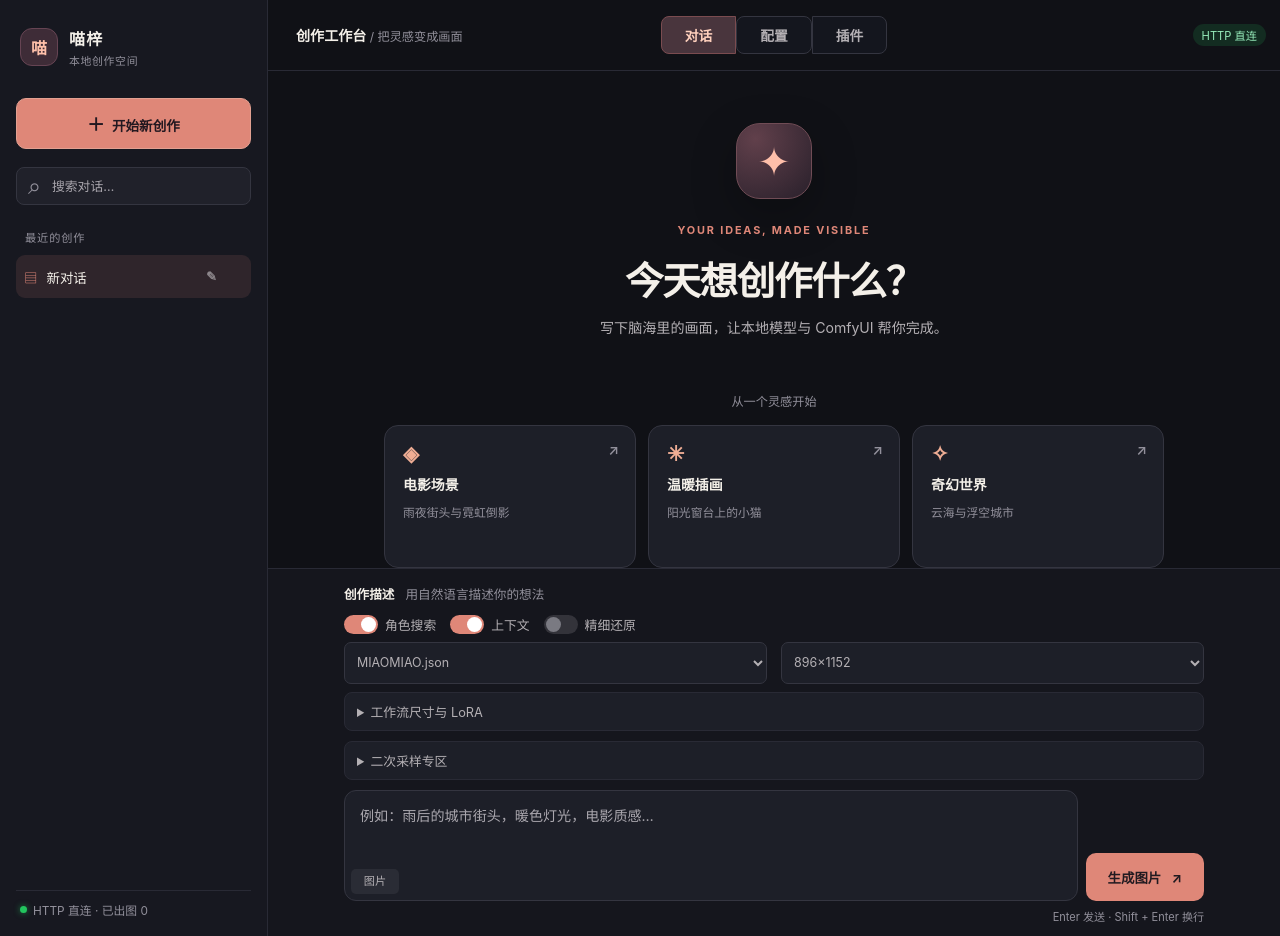
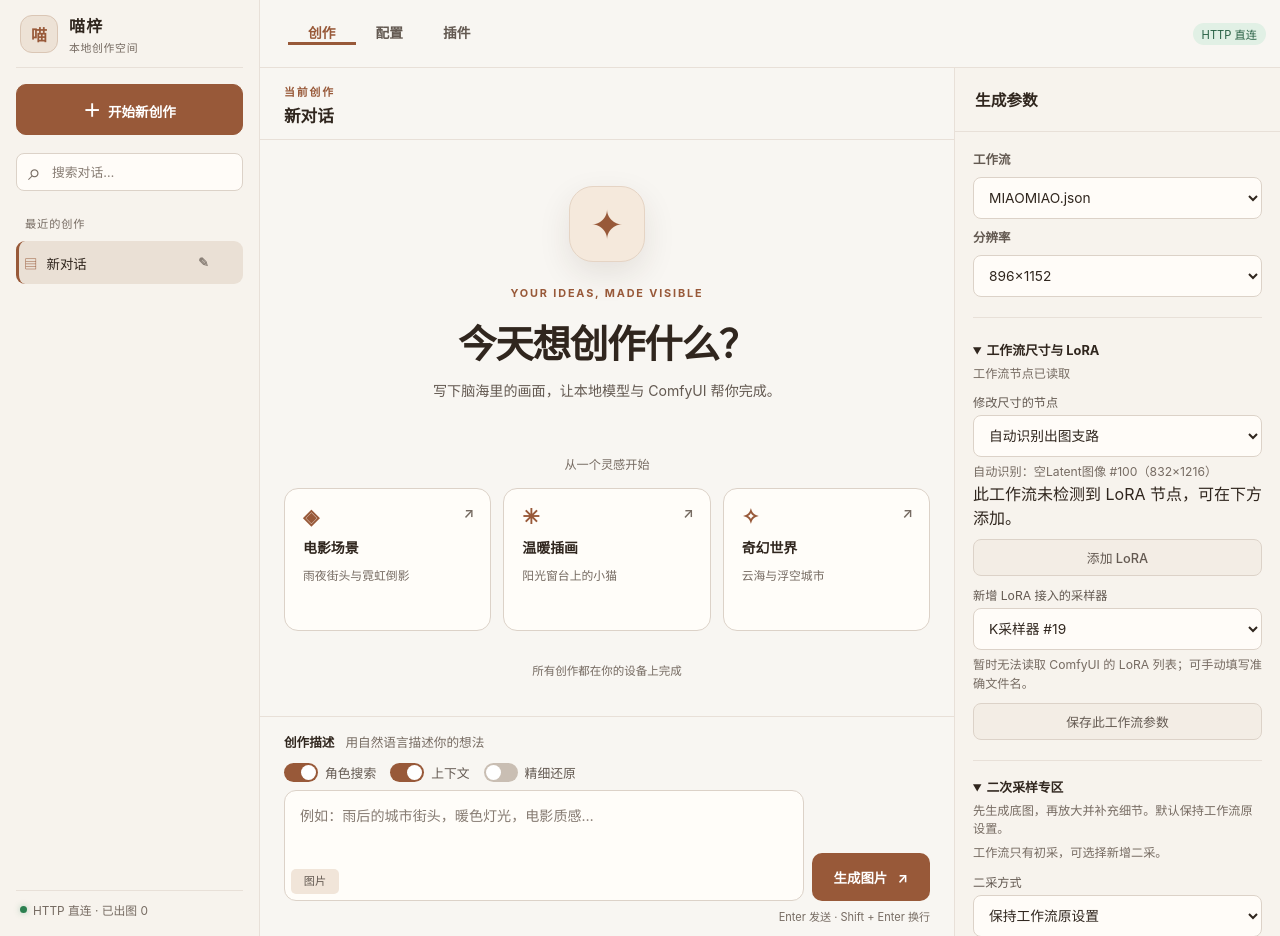
Before and after one commit to xiaoyang117/miaozi-comfyui-bridge, a Flask app: page / in a window 1280 px wide. Run offline with Flask 3, Linux system fonts and the light colour scheme; data that the repository does not hold is empty.

Commit message:
Apply warm gallery theme to three-column creation workspace
Co-Authored-By: Devin AI <158243242+devin-ai-integration[bot]@users.noreply.github.com>

```diff
--- a/server/static/style.css
+++ b/server/static/style.css
@@ -1,20 +1,20 @@
 * { margin: 0; padding: 0; box-sizing: border-box; }
 
 :root {
-  --bg: #101116;
-  --bg-soft: #171820;
-  --bg-card: #1d1f28;
-  --bg-input: #14161e;
-  --line: #343540;
-  --line-soft: #292a35;
-  --text: #f4f0e9;
-  --text-dim: #b4b0b4;
-  --text-faint: #92909b;
-  --accent: #df8778;
-  --accent-hi: #f09c8a;
-  --ok: #22c55e;
-  --warn: #f59e0b;
-  --err: #ef4444;
+  --bg: #f8f6f2;
+  --bg-soft: #f7f3ed;
+  --bg-card: #fffdf9;
+  --bg-input: #fffcf8;
+  --line: #dcd2c8;
+  --line-soft: #e8e0d8;
+  --text: #30261e;
+  --text-dim: #635951;
+  --text-faint: #766b62;
+  --accent: #985939;
+  --accent-hi: #7d452d;
+  --ok: #2c8050;
+  --warn: #a16e21;
+  --err: #b93936;
   --radius: 14px;
 }
 
@@ -59,20 +59,21 @@ body {
 .app { display: flex; height: 100vh; height: 100dvh; }
 
 .sidebar {
-  width: 268px; flex-shrink: 0; background: var(--bg-soft);
+  width: 260px; flex-shrink: 0; background: var(--bg-soft);
   border-right: 1px solid var(--line-soft);
-  display: flex; flex-direction: column; padding: 26px 16px 16px;
+  display: flex; flex-direction: column; padding: 0 16px 16px;
 }
 .sidebar-head {
   display: flex; align-items: center; justify-content: space-between;
-  padding: 0 4px 30px;
+  min-height: 68px; padding: 0 4px; margin-bottom: 16px;
+  border-bottom: 1px solid var(--line-soft);
 }
 .brand-lockup { display: flex; align-items: center; gap: 11px; }
 .brand-lockup > div { display: flex; flex-direction: column; gap: 2px; }
 .brand-mark {
   display: grid; place-items: center; width: 38px; height: 38px;
-  background: #3e2c37; border: 1px solid #664453; border-radius: 12px;
-  color: #ffc0aa; font-size: 1rem; font-weight: 700;
+  background: #ede2d6; border: 1px solid #dac6b5; border-radius: 12px;
+  color: var(--accent); font-size: 1rem; font-weight: 700;
 }
 .brand { font-size: 1rem; letter-spacing: .08em; }
 .brand-lockup small { font-size: .68rem; color: var(--text-faint); letter-spacing: .06em; }
@@ -82,17 +83,17 @@ body {
   font-size: 1.1rem; line-height: 1; padding: 4px 7px; border-radius: 6px;
   cursor: pointer;
 }
-.btn-icon:hover { background: rgba(255,255,255,.06); color: var(--text); }
+.btn-icon:hover { background: #efe6db; color: var(--text); }
 .btn-new {
-  width: 100%; padding: 12px; border-radius: 10px; border: 1px solid #e2a091;
-  background: var(--accent); color: #231820; font-size: .85rem;
+  width: 100%; padding: 12px; border-radius: 10px; border: 1px solid var(--accent);
+  background: var(--accent); color: #fff; font-size: .85rem;
   font-weight: 700; cursor: pointer; margin-bottom: 18px;
 }
-.btn-new:hover { border-color: var(--accent-hi); color: #231820; background: var(--accent-hi); }
+.btn-new:hover { border-color: var(--accent-hi); color: #fff; background: var(--accent-hi); }
 .btn-new span { margin-right: 4px; font-size: 1.1rem; }
 .session-search-wrap { position: relative; display: block; margin-bottom: 24px; }
 .session-search-wrap::before { content: '⌕'; position: absolute; left: 12px; top: 5px; color: var(--text-faint); font-size: 1.45rem; pointer-events: none; }
-.session-search-wrap input[type="search"] { width: 100%; height: 38px; padding: 0 12px 0 35px; font-size: .8rem; background: #20212a; }
+.session-search-wrap input[type="search"] { width: 100%; height: 38px; padding: 0 12px 0 35px; font-size: .8rem; background: var(--bg-input); }
 .sidebar-label { padding: 0 9px 10px; color: var(--text-faint); font-size: .7rem; letter-spacing: .08em; }
 .session-list { flex: 1; overflow-y: auto; display: flex; flex-direction: column; gap: 2px; }
 .session-item {
@@ -100,8 +101,11 @@ body {
   padding: 10px 8px; border-radius: 9px; cursor: pointer;
   font-size: .84rem; color: var(--text-dim); transition: background .12s;
 }
-.session-item:hover { background: rgba(255,255,255,.05); }
-.session-item.active { background: rgba(223,135,120,.12); color: var(--text); }
+.session-item:hover { background: #f0e9e1; }
+.session-item.active {
+  background: #eae0d5; color: var(--text);
+  border-left: 3px solid var(--accent); padding-left: 5px;
+}
 .session-title {
   flex: 1; min-width: 0; overflow: hidden; text-overflow: ellipsis;
   white-space: nowrap; cursor: pointer; background: none; padding: 0;
@@ -127,38 +131,72 @@ body {
   font-size: .74rem; color: var(--text-faint);
 }
 .dot { width: 7px; height: 7px; border-radius: 50%; flex-shrink: 0; }
-.dot-on { background: var(--ok); box-shadow: 0 0 6px rgba(34,197,94,.6); }
-.dot-off { background: #4a4a50; }
+.dot-on { background: var(--ok); box-shadow: 0 0 6px rgba(44,128,80,.35); }
+.dot-off { background: #b8aa9d; }
 
 .main { flex: 1; display: flex; flex-direction: column; min-width: 0; min-height: 0; }
 
 .topbar {
-  display: flex; align-items: center; justify-content: center;
-  gap: 10px; padding: 16px 28px; border-bottom: 1px solid var(--line-soft);
-  flex-shrink: 0; position: relative;
+  display: flex; align-items: center; justify-content: flex-start;
+  gap: 10px; min-height: 68px; padding: 0 28px;
+  border-bottom: 1px solid var(--line-soft); flex-shrink: 0; position: relative;
 }
-.topbar-title { position: absolute; left: 28px; font-size: .88rem; font-weight: 650; }
-.topbar-title span { font-size: .76rem; color: var(--text-faint); font-weight: 400; }
 .btn-menu { display: none; position: absolute; left: 10px; }
 .tabs { display: flex; }
 .tab {
-  padding: 8px 23px; border: 1px solid var(--line); background: var(--bg-input);
-  color: var(--text-dim); cursor: pointer; font-size: .86rem; font-weight: 600;
+  align-self: stretch; padding: 0 20px; border: none; border-bottom: 3px solid transparent;
+  border-radius: 0; background: transparent; color: var(--text-dim);
+  cursor: pointer; font-size: .86rem; font-weight: 600;
   transition: all .15s;
 }
-.tab:first-child { border-radius: 8px 0 0 8px; }
-.tab:last-child { border-radius: 0 8px 8px 0; }
-.tab.active { background: #49353d; color: #ffd0bd; border-color: #7b4c50; }
+.tab:hover { background: #f1e8de; color: var(--accent); }
+.tab.active { background: transparent; color: var(--accent); border-bottom-color: var(--accent); }
 .badge {
   position: absolute; right: 14px; top: 50%;
   transform: translateY(-50%);
   font-size: .7rem; padding: 3px 9px; border-radius: 20px;
 }
-.badge-on { background: rgba(34,197,94,.15); color: #96ebba; }
-.badge-off { background: rgba(255,255,255,.06); color: var(--text-faint); }
+.badge-on { background: #e1f0e5; color: #286044; }
+.badge-off { background: #ede6dd; color: var(--text-faint); }
 
 .panel { display: none; min-height: 0; }
 .panel.active { display: flex; flex-direction: column; flex: 1; }
+#panel-chat.active { display: grid; grid-template-columns: minmax(0, 1fr) 326px; }
+.chat-stage { display: flex; flex-direction: column; min-width: 0; min-height: 0; }
+.canvas-heading {
+  display: flex; align-items: center; justify-content: space-between;
+  min-height: 68px; padding: 12px 24px; border-bottom: 1px solid var(--line-soft);
+}
+.canvas-heading h1 {
+  font-size: 1.04rem; margin-top: 3px; font-weight: 650;
+  overflow: hidden; text-overflow: ellipsis; white-space: nowrap;
+}
+.canvas-heading > div { min-width: 0; }
+#panelControlsButton { display: none; }
+.control-panel {
+  display: flex; flex-direction: column; min-width: 0; min-height: 0;
+  border-left: 1px solid var(--line-soft); background: var(--bg-soft);
+}
+.control-panel-heading {
+  display: flex; align-items: center; justify-content: space-between;
+  padding: 20px; border-bottom: 1px solid var(--line-soft);
+}
+.control-panel-heading h2 { font-size: .98rem; }
+.controls-close { display: none; }
+.control-panel-body { overflow-y: auto; padding: 18px; overscroll-behavior: contain; }
+.control-picks {
+  display: grid; gap: 9px; padding-bottom: 20px;
+  margin-bottom: 6px; border-bottom: 1px solid var(--line-soft);
+}
+.control-picks label { font-size: .78rem; color: var(--text-dim); font-weight: 600; }
+.control-picks select { width: 100%; }
+.control-panel .workflow-controls {
+  min-width: 0; border: none; border-bottom: 1px solid var(--line-soft);
+  border-radius: 0; background: none; padding: 16px 0 20px; margin: 0;
+}
+.control-panel .workflow-controls summary { color: var(--text); font-weight: 650; }
+.control-panel .workflow-controls > button { width: 100%; margin: 10px 0 0; }
+.controls-mask { position: fixed; inset: 0; z-index: 390; background: rgba(38,26,18,.4); }
 #panel-settings.active, #panel-plugins.active { overflow-y: auto; padding: 28px max(22px, calc((100% - 820px)/2)) 56px; }
 .settings-intro { margin-bottom: 24px; }
 .settings-intro h1 { font-size: 1.6rem; margin: 9px 0 5px; }
@@ -166,7 +204,7 @@ body {
 
 /* ==================== 对话 ==================== */
 .chat-messages {
-  flex: 1; overflow-y: auto; padding: 28px max(24px, calc((100% - 860px)/2)) 14px;
+  flex: 1; overflow-y: auto; padding: 22px 24px 14px;
   display: flex; flex-direction: column; gap: 12px;
   overscroll-behavior: contain;
 }
@@ -176,8 +214,8 @@ body {
 }
 .hero-symbol {
   width: 76px; height: 76px; display: grid; place-items: center; margin: 0 auto 24px;
-  border: 1px solid #704c55; border-radius: 24px; background: radial-gradient(circle at 25% 20%, #61404b, #29202b);
-  color: #ffbfaa; font-size: 2.5rem; box-shadow: 0 16px 45px #0004;
+  border: 1px solid #e5d4c4; border-radius: 24px; background: #f5e9dc;
+  color: var(--accent); font-size: 2.5rem; box-shadow: 0 12px 32px rgba(62,41,25,.1);
 }
 .eyebrow { color: var(--accent); letter-spacing: .17em; font-size: .68rem; font-weight: 700; }
 .empty-hint h1 { font-size: clamp(1.7rem, 3vw, 2.55rem); letter-spacing: -.03em; margin: 13px 0 10px; color: var(--text); }
@@ -189,19 +227,19 @@ body {
   background: var(--bg-card); border: 1px solid var(--line); border-radius: 14px;
   padding: 18px; color: var(--text); text-align: left;
 }
-.starter-card:hover { background: #292632; border-color: #996462; transform: translateY(-2px); }
-.starter-card > span { color: #efad94; font-size: 1.3rem; line-height: 1; }
+.starter-card:hover { background: #f5ede4; border-color: var(--accent); transform: translateY(-2px); }
+.starter-card > span { color: var(--accent); font-size: 1.3rem; line-height: 1; }
 .starter-card strong { font-size: .87rem; }
 .starter-card small { color: var(--text-faint); font-size: .74rem; font-weight: 400; }
 .starter-card em { position: absolute; right: 16px; top: 16px; color: var(--text-faint); font-style: normal; }
 .empty-footnote { margin-top: 31px; color: var(--text-faint); font-size: .72rem; }
 .chat-bubble {
-  max-width: 760px; padding: 11px 15px; border-radius: 12px;
+  max-width: 860px; padding: 11px 15px; border-radius: 12px;
   font-size: .88rem; line-height: 1.55; word-break: break-word;
   position: relative; flex-shrink: 0;
 }
-.chat-user { align-self: flex-end; background: #533943; color: var(--text); border: 1px solid #79515b; border-bottom-right-radius: 4px; }
-.chat-assistant { align-self: flex-start; background: var(--bg-card); border: 1px solid var(--line); border-bottom-left-radius: 4px; width: 100%; }
+.chat-user { align-self: flex-end; background: #eee4da; color: var(--text); border: 1px solid #d9c7b5; border-bottom-right-radius: 4px; }
+.chat-assistant { align-self: center; background: var(--bg-card); border: 1px solid var(--line); width: 100%; }
 .chat-text { white-space: pre-wrap; }
 .image-description {
   margin: 8px 0 12px; padding: 10px 12px;
@@ -276,10 +315,10 @@ body {
 
 /* 输入区 */
 .chat-input-bar {
-  flex-shrink: 0; padding: 15px max(24px, calc((100% - 860px)/2)) 12px;
+  flex-shrink: 0; padding: 15px 24px 12px;
   padding-bottom: calc(12px + env(safe-area-inset-bottom));
   border-top: 1px solid var(--line-soft);
-  background: #15161d;
+  background: var(--bg);
   max-height: 70vh; overflow-y: auto;
 }
 .composer-label { color: var(--text); font-size: .79rem; font-weight: 650; margin-bottom: 12px; }
@@ -320,12 +359,12 @@ body {
 .toggle-label input { position: absolute; opacity: 0; width: 1px; height: 1px; }
 .toggle-label input:focus-visible + .toggle-slider { outline: 2px solid var(--accent-hi); outline-offset: 3px; }
 .toggle-slider {
-  width: 34px; height: 19px; background: #33333a; border-radius: 10px;
+  width: 34px; height: 19px; background: #c9beb3; border-radius: 10px;
   position: relative; transition: background .2s; flex-shrink: 0;
 }
 .toggle-slider::after {
   content: ''; position: absolute; top: 2px; left: 2px;
-  width: 15px; height: 15px; background: #7a7a82; border-radius: 50%;
+  width: 15px; height: 15px; background: #fff; border-radius: 50%;
   transition: transform .2s, background .2s;
 }
 .toggle-label input:checked + .toggle-slider { background: var(--accent); }
@@ -340,10 +379,10 @@ body {
   transition: border-color .2s, background .2s; display: block;
 }
 .textarea-wrap textarea:focus { border-color: var(--accent); }
-.textarea-wrap textarea.drag { border-color: var(--accent); background: rgba(223,135,120,.06); }
+.textarea-wrap textarea.drag { border-color: var(--accent); background: #f8efe7; }
 .chat-input-row > button {
   padding: 14px 22px; border: none; border-radius: 10px; background: var(--accent);
-  color: #211a20; font-size: .84rem; font-weight: 700; cursor: pointer;
+  color: #fff; font-size: .84rem; font-weight: 700; cursor: pointer;
   white-space: nowrap; flex-shrink: 0;
 }
 .chat-input-row > button span { margin-left: 7px; }
@@ -354,9 +393,9 @@ body {
   position: absolute; bottom: 7px; left: 7px;
   display: flex; align-items: center; justify-content: center;
   width: 48px; height: 25px; cursor: pointer; border-radius: 5px;
-  background: rgba(255,255,255,.06); transition: background .15s; z-index: 1;
+  background: #f1e5d9; transition: background .15s; z-index: 1;
 }
-.btn-img-inline:hover { background: rgba(223,135,120,.25); }
+.btn-img-inline:hover { background: #e8d5c4; }
 .btn-img-inline input { position: absolute; opacity: 0; width: 1px; height: 1px; }
 .btn-img-inline:focus-within { outline: 2px solid var(--accent-hi); outline-offset: 2px; }
 .btn-img-inline span { font-size: .7rem; color: var(--text-dim); line-height: 1; }
@@ -424,7 +463,7 @@ input[type="text"], input[type="search"], input[type="password"], input[type="nu
 }
 textarea { min-height: 84px; }
 input:focus, select:focus, textarea:focus { border-color: var(--accent); }
-input::placeholder, textarea::placeholder { color: #aaa7ae; }
+input::placeholder, textarea::placeholder { color: #867b72; }
 textarea { resize: vertical; line-height: 1.5; }
 select { cursor: pointer; }
 input[type=number]::-webkit-inner-spin-button,
@@ -433,30 +472,30 @@ input[type=number] { -moz-appearance: textfield; }
 
 button {
   padding: 9px 18px; border: none; border-radius: 8px; background: var(--accent);
-  color: #211a20; font-size: .86rem; font-weight: 600; cursor: pointer;
+  color: #fff; font-size: .86rem; font-weight: 600; cursor: pointer;
   font-family: inherit; transition: background .18s, opacity .18s;
 }
 button:hover { background: var(--accent-hi); }
 button:disabled { opacity: .5; cursor: not-allowed; }
 .btn-secondary {
-  background: #30303a; color: var(--text-dim); font-weight: 500;
+  background: #f3ede5; color: var(--text-dim); font-weight: 500;
   font-size: .8rem; padding: 8px 14px; border: 1px solid var(--line);
 }
-.btn-secondary:hover { background: #303037; color: var(--text); border-color: var(--accent); }
+.btn-secondary:hover { background: #e9dccf; color: var(--text); border-color: var(--accent); }
 .settings-group > button { margin-top: 11px; width: 100%; }
 .settings-group .check-row + button { width: auto; }
 .plugin-actions { margin: 0 0 16px; }
 .plugin-card h3 { text-transform: none; letter-spacing: normal; }
 .plugin-card .toggle-label { margin-top: 12px; }
 .plugin-card .dim { font-size: .76rem; }
-.plugin-error { color: #fca5a5; font-size: .8rem; margin: 10px 0; white-space: pre-wrap; }
+.plugin-error { color: var(--err); font-size: .8rem; margin: 10px 0; white-space: pre-wrap; }
 .plugin-panel { padding: 16px 0 0; }
 
 /* 错误条 */
 .error {
   margin-top: 12px; padding: 11px 14px; border-radius: 8px; font-size: .82rem;
   display: flex; justify-content: space-between; align-items: flex-start; gap: 10px;
-  background: rgba(239,68,68,.1); border: 1px solid rgba(239,68,68,.5); color: #fca5a5;
+  background: #fff0ec; border: 1px solid #d9928a; color: var(--err);
 }
 .error-content {
   margin: 0; font-size: .8rem; line-height: 1.55; white-space: pre-wrap;
--- a/server/templates/index.html
+++ b/server/templates/index.html
@@ -43,9 +43,8 @@
   <main class="main">
     <div class="topbar">
       <button class="btn-icon btn-menu" title="对话列表" aria-label="打开对话列表" onclick="toggleSidebar()">☰</button>
-      <div class="topbar-title">创作工作台 <span> / 把灵感变成画面</span></div>
       <nav class="tabs">
-        <button class="tab active" data-tab="chat" onclick="switchTab('chat')">对话</button>
+        <button class="tab active" data-tab="chat" onclick="switchTab('chat')">创作</button>
         <button class="tab" data-tab="settings" onclick="switchTab('settings')">配置</button>
         <button class="tab" data-tab="plugins" onclick="switchTab('plugins')">插件</button>
       </nav>
@@ -54,6 +53,12 @@
 
     <!-- -------- 对话面板 -------- -->
     <div id="panel-chat" class="panel active">
+      <div class="chat-stage">
+        <div class="canvas-heading">
+          <div><span class="eyebrow">当前创作</span><h1 id="activeSessionTitle">新对话</h1></div>
+          <button id="panelControlsButton" class="btn-secondary" type="button"
+                  aria-controls="controlPanel" aria-expanded="false" onclick="toggleControls()">生成参数</button>
+        </div>
       <template id="emptyTemplate">
         <div class="empty-hint">
           <div class="hero-symbol" aria-hidden="true">✦</div>
@@ -95,15 +100,35 @@
             精细还原
           </label>
         </div>
-        <div class="chat-toggle-row">
-          <div class="pick">
-            <select id="chat_workflow" title="工作流" aria-label="工作流"></select>
-          </div>
-          <div class="pick">
-            <select id="chat_preset" title="分辨率" aria-label="分辨率"></select>
-          </div>
-        </div>
-        <details class="workflow-controls">
+        <div class="chat-input-row">
+          <div class="textarea-wrap">
+            <textarea id="chatInput" rows="3" placeholder="例如：雨后的城市街头，暖色灯光，电影质感…" aria-label="图片描述"></textarea>
+            <label class="btn-img-inline" title="上传参考图">
+              <input type="file" accept="image/*" multiple onchange="onImageSelect(event)">
+              <span>图片</span>
+            </label>
+          </div>
+          <button id="chatSendBtn" onclick="sendMessage()">生成图片 <span aria-hidden="true">↗</span></button>
+        </div>
+        <div class="composer-footnote">Enter 发送 · Shift + Enter 换行</div>
+        <div id="imagePreview" class="image-preview hidden">
+          <button class="btn-remove-img" onclick="removeImage()">×</button>
+        </div>
+      </div>
+      </div>
+      <div id="controlsMask" class="controls-mask hidden" onclick="closeControls()"></div>
+      <aside id="controlPanel" class="control-panel" aria-label="生成参数">
+        <div class="control-panel-heading"><h2>生成参数</h2>
+          <button class="btn-icon controls-close" type="button" aria-label="关闭生成参数" onclick="closeControls()">×</button>
+        </div>
+        <div class="control-panel-body">
+          <div class="control-picks">
+            <label for="chat_workflow">工作流</label>
+            <select id="chat_workflow" aria-label="工作流"></select>
+            <label for="chat_preset">分辨率</label>
+            <select id="chat_preset" aria-label="分辨率"></select>
+          </div>
+          <details class="workflow-controls" open>
             <summary>工作流尺寸与 LoRA</summary>
             <p id="workflowControlStatus" class="hint">选择工作流后读取节点</p>
             <label for="resolutionSource">修改尺寸的节点</label>
@@ -120,7 +145,7 @@
             <p id="loraModelStatus" class="hint"></p>
             <button type="button" class="btn-secondary" onclick="saveWorkflowControls()">保存此工作流参数</button>
           </details>
-        <details class="workflow-controls">
+          <details class="workflow-controls" open>
             <summary>二次采样专区</summary>
             <p class="hint">先生成底图，再放大并补充细节。默认保持工作流原设置。</p>
             <p id="secondPassStatus" class="hint">选择工作流后读取二采节点</p>
@@ -140,21 +165,8 @@
             <p class="hint">降噪越高，画面变化通常越大；放大倍数会增加显存和耗时。采样器与调度器请填写 ComfyUI 可用的名称。</p>
             <button type="button" class="btn-secondary" onclick="saveWorkflowControls()">保存此工作流参数</button>
           </details>
-        <div class="chat-input-row">
-          <div class="textarea-wrap">
-            <textarea id="chatInput" rows="3" placeholder="例如：雨后的城市街头，暖色灯光，电影质感…" aria-label="图片描述"></textarea>
-            <label class="btn-img-inline" title="上传参考图">
-              <input type="file" accept="image/*" multiple onchange="onImageSelect(event)">
-              <span>图片</span>
-            </label>
-          </div>
-          <button id="chatSendBtn" onclick="sendMessage()">生成图片 <span aria-hidden="true">↗</span></button>
-        </div>
-        <div class="composer-footnote">Enter 发送 · Shift + Enter 换行</div>
-        <div id="imagePreview" class="image-preview hidden">
-          <button class="btn-remove-img" onclick="removeImage()">×</button>
-        </div>
-      </div>
+        </div>
+      </aside>
     </div>
 
     <!-- -------- 配置面板 -------- -->
@@ -379,6 +391,7 @@ async function submitGate() {
 
 // ==================== 基础 UI ====================
 function switchTab(name) {
+  closeControls();
   document.querySelectorAll('.tab').forEach(t =>
     t.classList.toggle('active', t.dataset.tab === name));
   document.querySelectorAll('.panel').forEach(p =>
@@ -393,6 +406,23 @@ function closeSidebar() {
   $('sidebar').classList.remove('open');
   $('sidebarMask').classList.add('hidden');
 }
+function toggleControls() {
+  const open = $('controlPanel').classList.toggle('open');
+  $('controlsMask').classList.toggle('hidden', !open);
+  $('panelControlsButton').setAttribute('aria-expanded', String(open));
+  if (open) $('controlPanel').querySelector('.controls-close').focus();
+}
+function closeControls() {
+  $('controlPanel').classList.remove('open');
+  $('controlsMask').classList.add('hidden');
+  $('panelControlsButton').setAttribute('aria-expanded', 'false');
+}
+window.addEventListener('resize', () => {
+  if (window.innerWidth > 1140) closeControls();
+});
+document.addEventListener('keydown', e => {
+  if (e.key === 'Escape') closeControls();
+});
 function showError(msg) {
   $('settingsErrorText').textContent = msg;
   $('settingsError').classList.remove('hidden');
@@ -574,6 +604,8 @@ async function loadBootstrap() {
 function renderSessions() {
   const box = $('sessionList');
   box.replaceChildren();
+  const current = S.sessions.find(s => s.id === S.currentSession);
+  $('activeSessionTitle').textContent = (current && current.title) || '新对话';
   const query = $('sessionSearch').value.trim().toLocaleLowerCase();
   const sessions = S.sessions.filter(s => (s.title || '新对话').toLocaleLowerCase().includes(query));
   if (!sessions.length) {
@@ -786,6 +818,7 @@ function renderMessage(m) {
       wrap.className = 'chat-image-wrap';
       const img = document.createElement('img');
       img.className = 'chat-image';
+      img.alt = description || '生成的图片';
       img.loading = 'lazy';
       img.src = m.image;
       img.onclick = () => showImageModal(m.image);
@@ -832,6 +865,9 @@ function renderMessage(m) {
         setTimeout(() => { btn.textContent = '保存'; }, 1800);
       }));
       div.appendChild(bar);
+      const note = div.querySelector('.image-description');
+      div.insertBefore(wrap, note || div.children[1] || null);
+      div.insertBefore(bar, note ? note.nextSibling : wrap.nextSibling);
     }
   }
 
```
Also changed, not shown: other parts of server/static/style.css (+31 -18 lines). Lines whose indentation alone changed are shown as unchanged.
